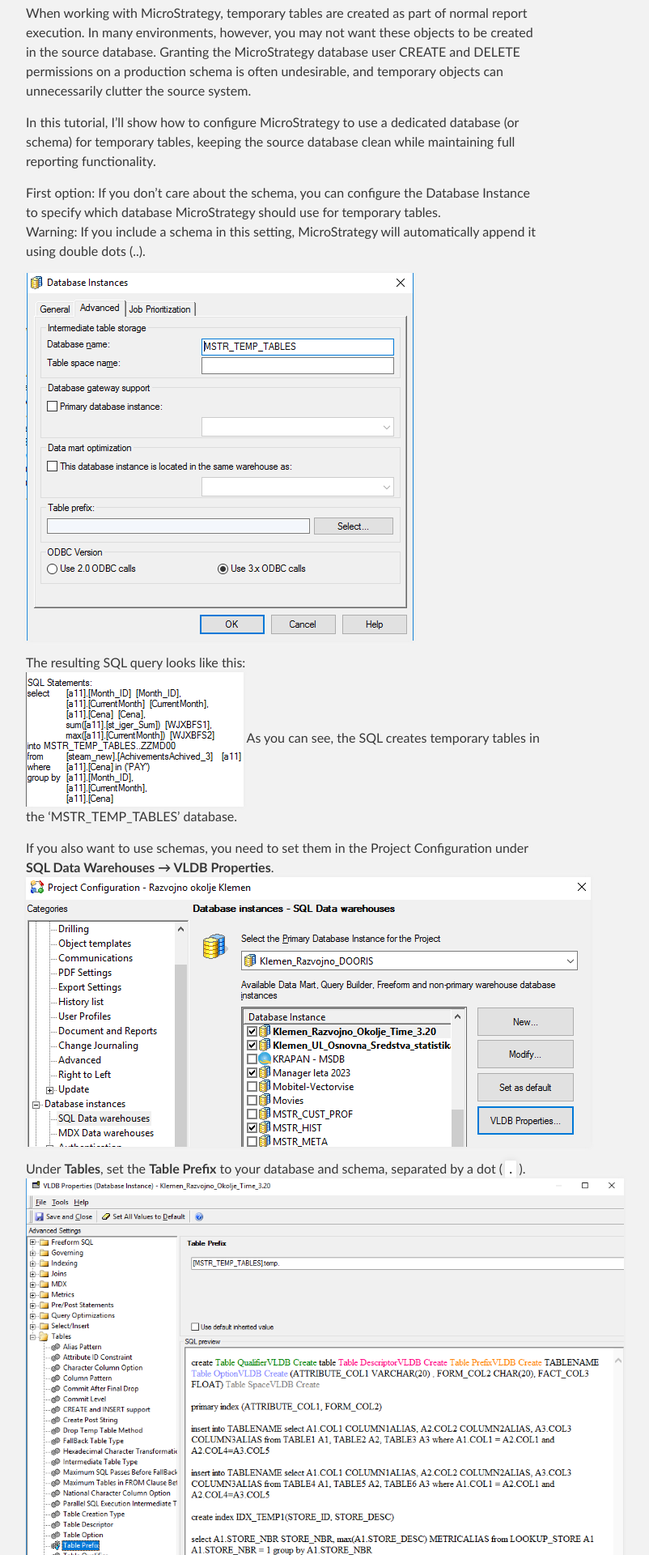
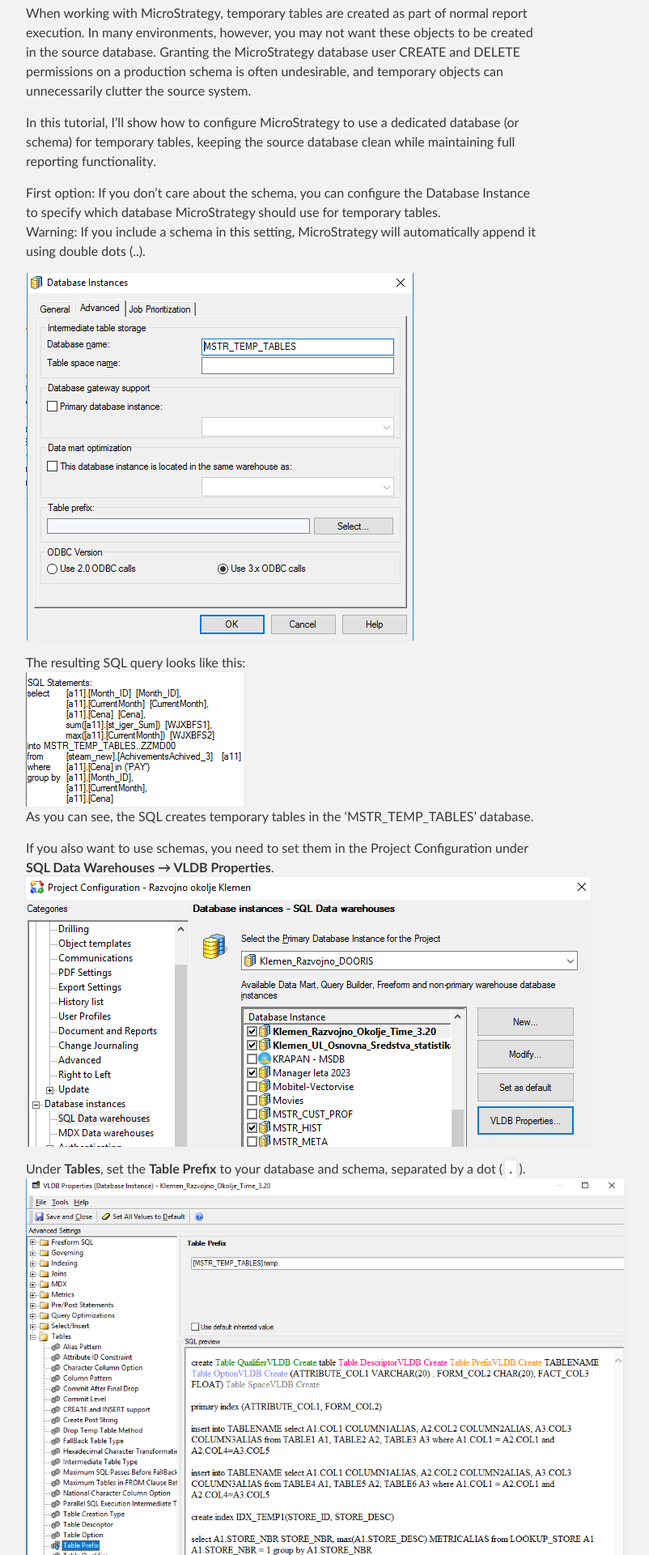
Before and after one commit to kl82slo/kl82slo.github.io, a Jekyll site: the page built from _posts/2026-01-24-0024 MicroStrategy Set database for temp tables.md, in a window 1280 px wide. Shown: the part 573-2493 px from the top of the page at 81% size, without its empty margins (288-1090 px from the left). Built offline with Jekyll 4.4.1, drawn with Linux system fonts in a browser that asks for light colours.

Commit message:
Update 2026-01-24-0024 MicroStrategy Set database for temp tables.md

```diff
--- a/_posts/2026-01-24-0024 MicroStrategy Set database for temp tables.md
+++ b/_posts/2026-01-24-0024 MicroStrategy Set database for temp tables.md
@@ -17,19 +17,19 @@
 First option: If you don’t care about the schema, you can configure the Database Instance to specify which database MicroStrategy should use for temporary tables. <br />
 Warning: If you include a schema in this setting, MicroStrategy will automatically append it using double dots (..). <br />
 
-![BD_instance](/img/20260124_0024/BD_instance.png)
+![BD_instance](/img/20260124_0024/BD_instance.png) <br />
 
 The resulting SQL query looks like this: <br />
-![DB_query](/img/20260124_0024/DB_query.png)
+![DB_query](/img/20260124_0024/DB_query.png) <br />
 As you can see, the SQL creates temporary tables in the 'MSTR_TEMP_TABLES' database.<br />
 
 If you also want to use schemas, you need to set them in the Project Configuration under **SQL Data Warehouses → VLDB Properties**.<br />
-![schema_project_conf](/img/20260124_0024/schema_project_conf.png)
+![schema_project_conf](/img/20260124_0024/schema_project_conf.png) <br />
 
 Under **Tables**, set the **Table Prefix** to your database and schema, separated by a dot (`.`).<br />
-![temp schema](/img/20260124_0024/temp_schema.png)
+![temp schema](/img/20260124_0024/temp_schema.png) <br />
 
 The resulting SQL query, including schema details, looks like this:<br />
-![schema_table](/img/20260124_0024/schema_table.png)
+![schema_table](/img/20260124_0024/schema_table.png) <br />
 
 With this configuration, MicroStrategy will create all temporary tables in your designated database and schema, keeping the source system clean and organized.
```
